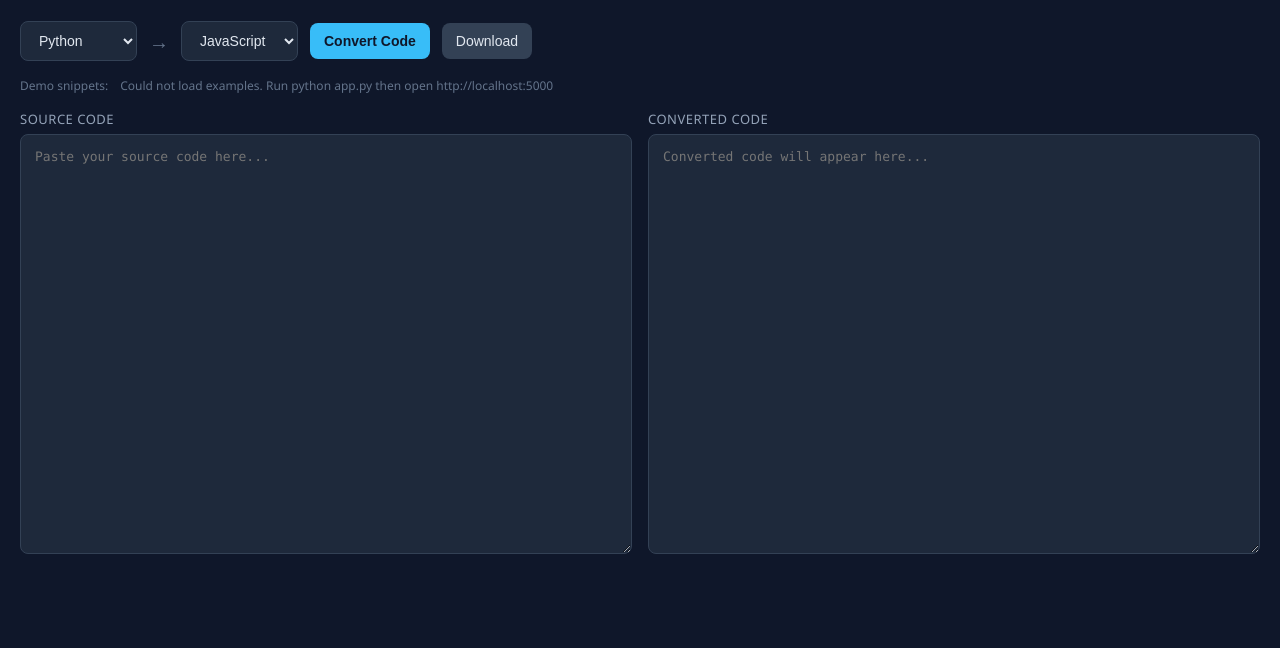
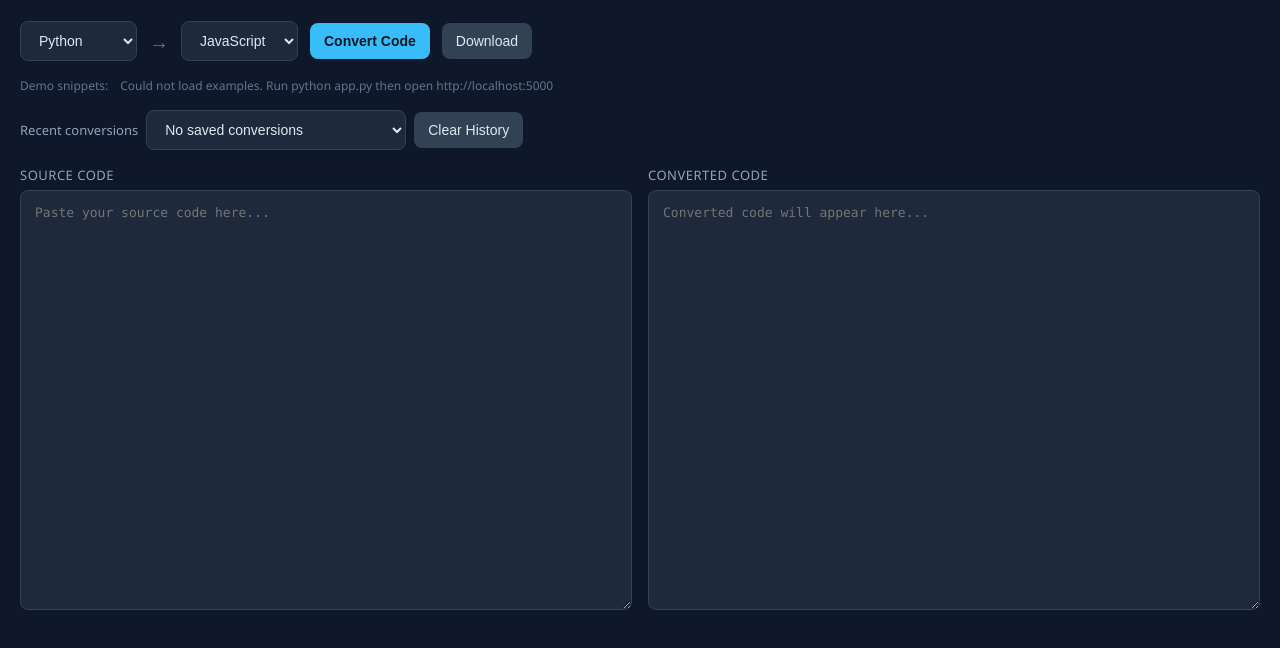
Before and after one commit to mithun-srinivasan/codemigrate-mvp, a plain HTML site: page index.html in a window 1280 px wide. Shown: the part 114-762 px from the top of the page. Drawn offline with Linux system fonts and the light colour scheme; no server answers.

Commit message:
feat: add local conversion history

```diff
--- a/index.html
+++ b/index.html
@@ -100,6 +100,9 @@
     }
     .examples .hint { color: #64748b; font-size: 12px; margin-right: 4px; }
     #statusText { color: #94a3b8; font-size: 14px; }
+    .history { display: flex; align-items: center; gap: 8px; margin-bottom: 16px; }
+    .history label { color: #94a3b8; font-size: 13px; }
+    .history select { min-width: 260px; }
   </style>
 </head>
 <body>
@@ -133,6 +136,14 @@
     <span class="hint">Demo snippets:</span>
   </div>
 
+  <div class="history">
+    <label for="historySelect">Recent conversions</label>
+    <select id="historySelect" onchange="loadHistory(this.value)">
+      <option value="">No saved conversions</option>
+    </select>
+    <button class="secondary" type="button" onclick="clearHistory()">Clear History</button>
+  </div>
+
   <div class="panels">
     <div class="panel">
       <label>Source Code</label>
@@ -153,11 +164,72 @@
     const BACKEND_URL = window.location.protocol === "file:"
       ? "http://localhost:5000"
       : "";
+    const HISTORY_KEY = "codemigrate-history";
+    const MAX_HISTORY_ITEMS = 20;
 
     function setSelectValue(id, value) {
       const el = document.getElementById(id);
       const match = [...el.options].find(o => o.value === value);
       if (match) el.value = value;
+    }
+
+    function getHistory() {
+      try {
+        const history = JSON.parse(localStorage.getItem(HISTORY_KEY) || "[]");
+        return Array.isArray(history) ? history : [];
+      } catch (err) {
+        return [];
+      }
+    }
+
+    function saveHistory(entry) {
+      const history = [entry, ...getHistory()].slice(0, MAX_HISTORY_ITEMS);
+      localStorage.setItem(HISTORY_KEY, JSON.stringify(history));
+      renderHistory();
+    }
+
+    function renderHistory() {
+      const select = document.getElementById("historySelect");
+      const history = getHistory();
+      select.innerHTML = "";
+      const placeholder = document.createElement("option");
+      placeholder.value = "";
+      placeholder.innerText = history.length ? "Select a saved conversion" : "No saved conversions";
+      select.appendChild(placeholder);
+      history.forEach((entry, index) => {
+        const option = document.createElement("option");
+        option.value = String(index);
+        option.innerText = `${entry.source_lang} → ${entry.target_lang} · ${entry.created_at}`;
+        select.appendChild(option);
+      });
+    }
+
+    function loadHistory(index) {
+      if (index === "") return;
+      const entry = getHistory()[Number(index)];
+      if (!entry) return;
+      setSelectValue("source", entry.source_lang);
+      setSelectValue("target", entry.target_lang);
+      document.getElementById("input").value = entry.source_code;
+      document.getElementById("output").value = entry.converted_code;
+      document.getElementById("downloadBtn").disabled = false;
+      const badgeMap = {
+        high_confidence: ["high", "High Confidence"],
+        medium_confidence: ["medium", "Medium Confidence"],
+        low_confidence: ["low", "Needs Review"]
+      };
+      const [cls, label] = badgeMap[entry.confidence.status] || ["none", ""];
+      const badge = document.getElementById("confidenceBadge");
+      badge.className = `badge ${cls}`;
+      badge.innerText = label;
+      document.getElementById("issuesText").innerText = entry.confidence.issues.join(" · ");
+      document.getElementById("statusText").innerText = "Saved conversion loaded";
+    }
+
+    function clearHistory() {
+      localStorage.removeItem(HISTORY_KEY);
+      renderHistory();
+      document.getElementById("statusText").innerText = "Conversion history cleared";
     }
 
     async function loadExamples() {
@@ -265,6 +337,14 @@
           badge.className = `badge ${cls}`;
           badge.innerText = label;
           issuesText.innerText = conf.issues.join(" · ");
+          saveHistory({
+            source_lang: document.getElementById("source").value,
+            target_lang: document.getElementById("target").value,
+            source_code: code,
+            converted_code: data.converted_code,
+            confidence: conf,
+            created_at: new Date().toLocaleString()
+          });
         } else {
           const hint = data.hint ? " — " + data.hint : "";
           statusText.innerText = "❌ " + data.message + hint;
@@ -276,6 +356,7 @@
       }
     }
 
+    renderHistory();
     loadExamples();
   </script>
 </body>
```
Also changed, not shown: 1 other file.
